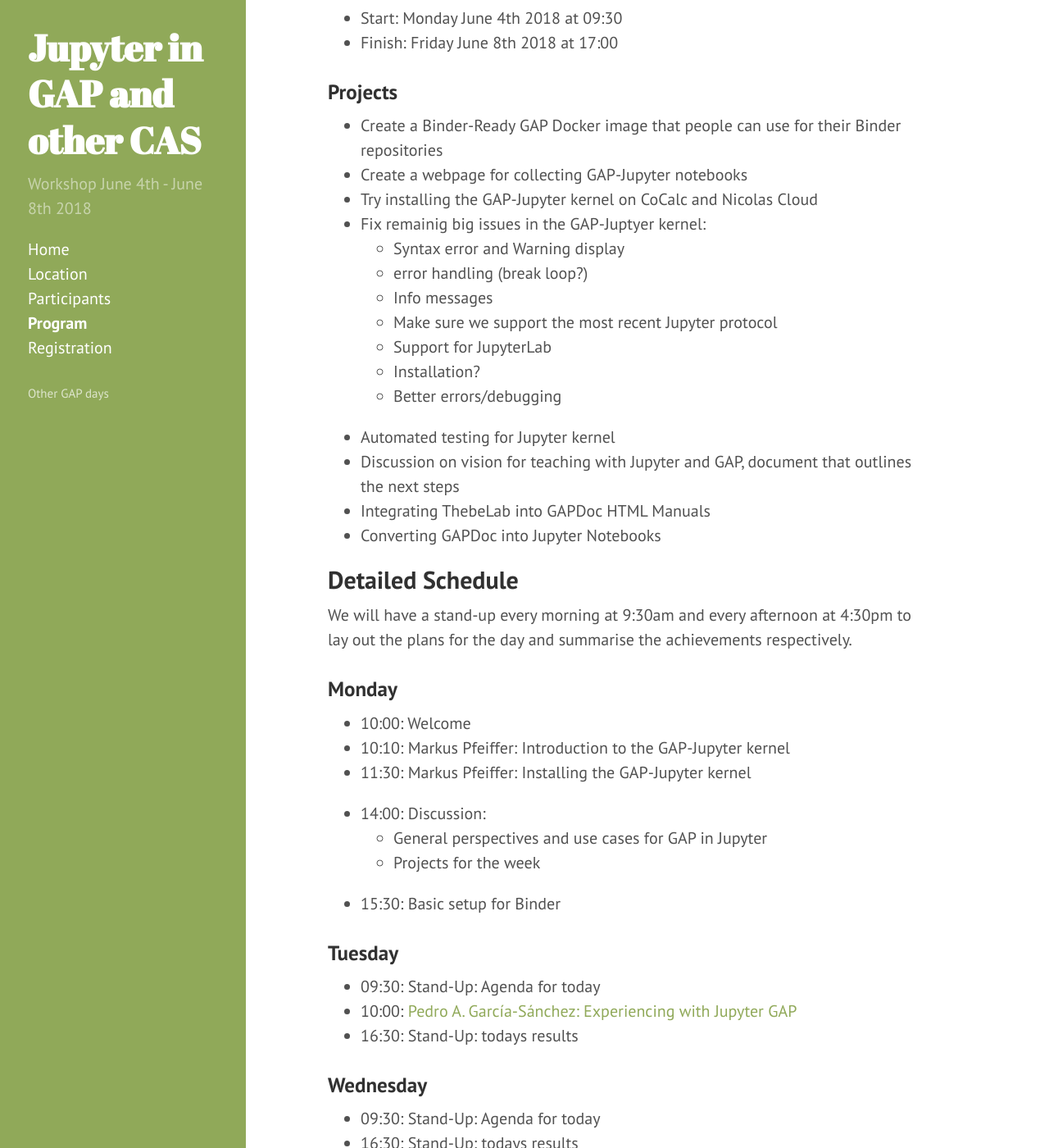
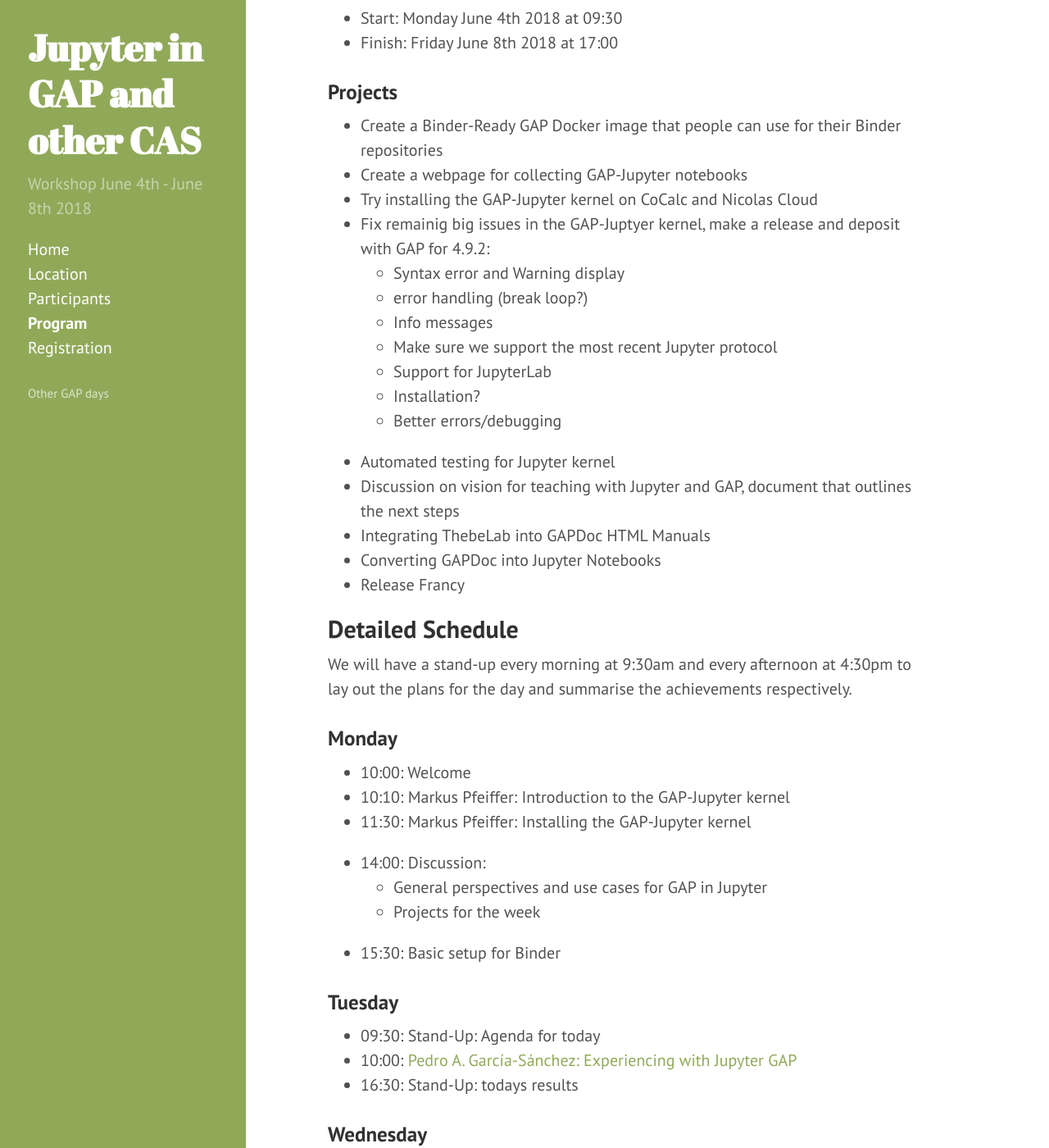
Before and after one commit to gapdays/gap-jupyter-days2018, a Jekyll site: the page built from program.md, in a window 1280 px wide and 1400 px high, scrolled down 191 px. Shown: the whole window at 82% size. Built offline with Jekyll 4.4.1, drawn with Linux system fonts in a browser that asks for light colours; some of the changed text lies outside the part shown.

Commit message:
Update program.md

```diff
--- a/program.md
+++ b/program.md
@@ -13,7 +13,7 @@ title: Program
 * Create a Binder-Ready GAP Docker image that people can use for their Binder repositories
 * Create a webpage for collecting GAP-Jupyter notebooks
 * Try installing the GAP-Jupyter kernel on CoCalc and Nicolas Cloud
-* Fix remainig big issues in the GAP-Juptyer kernel:
+* Fix remainig big issues in the GAP-Juptyer kernel, make a release and deposit with GAP for 4.9.2:
     * Syntax error and Warning display
     * error handling (break loop?)
     * Info messages
@@ -25,6 +25,7 @@ title: Program
 * Discussion on vision for teaching with Jupyter and GAP, document that outlines the next steps
 * Integrating ThebeLab into GAPDoc HTML Manuals
 * Converting GAPDoc into Jupyter Notebooks
+* Release Francy
 
 ## Detailed Schedule
 
@@ -52,6 +53,7 @@ the plans for the day and summarise the achievements respectively.
 
 * 09:30: Stand-Up: Agenda for today
 * 16:30: Stand-Up: todays results
+* 16:40: GAP Developer Meeting
 * 18:00: Workshop dinner (Venue TBA)
 
 ### Thursday
```
